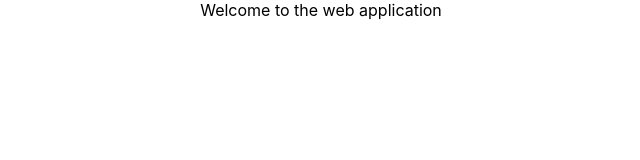
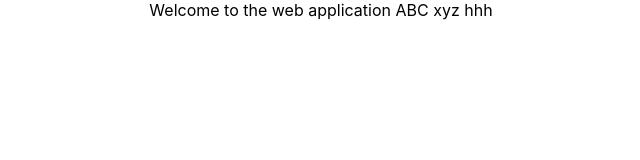
Before and after one commit to Babavaraprasad/chatroom_application, a React (Create React App) app: page / in a window 1280 px wide. Shown: the top 160 px of the page, without its empty margins (319-959 px from the left). Built offline with nearby package versions, Linux system fonts and the light colour scheme.

Commit message:
new commit

```diff
--- a/src/App.js
+++ b/src/App.js
@@ -4,7 +4,7 @@ import './App.css';
 function App() {
   return (
     <div className="App">
-    Welcome to the web application
+    Welcome to the web application ABC xyz hhh
 
     </div>
   );
```
